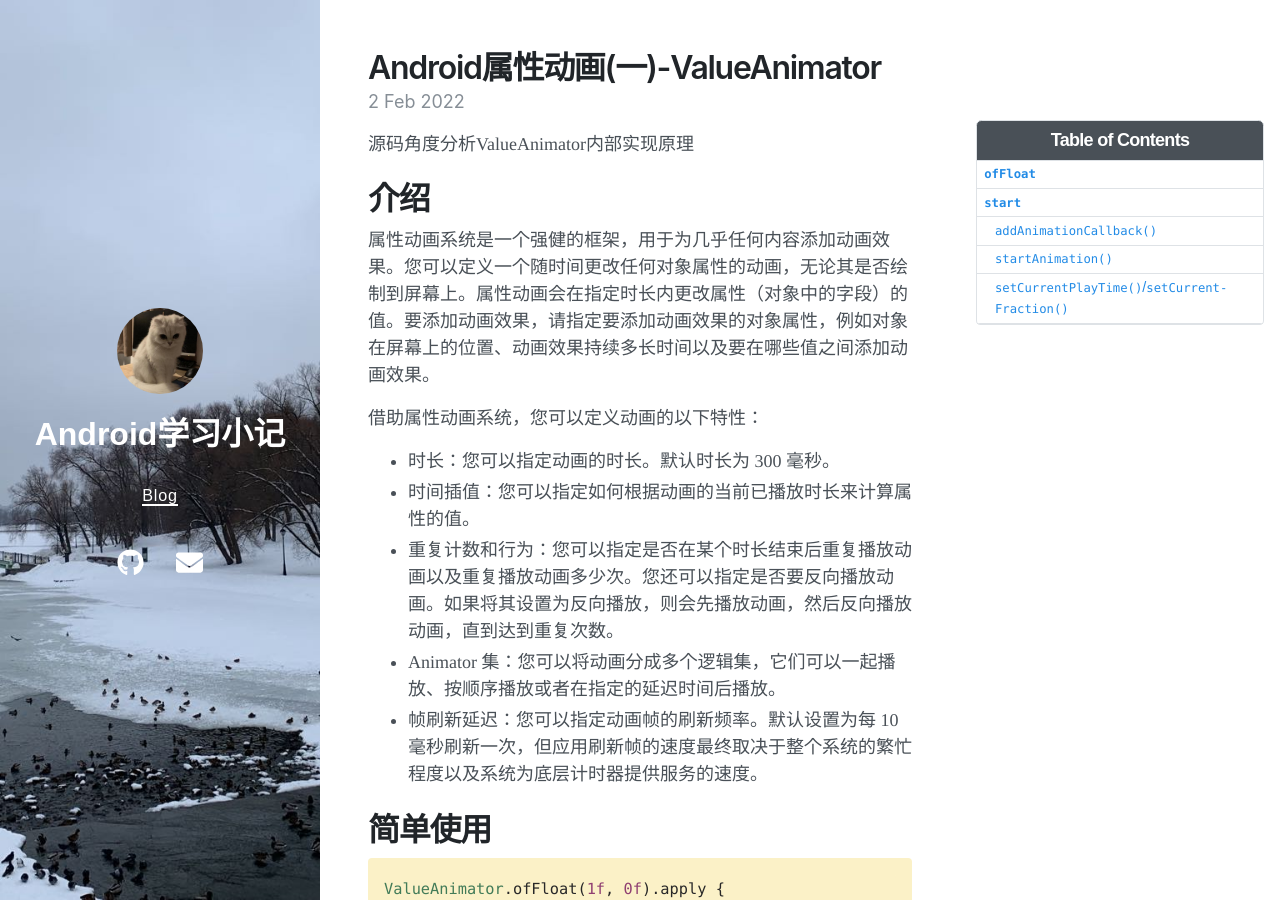
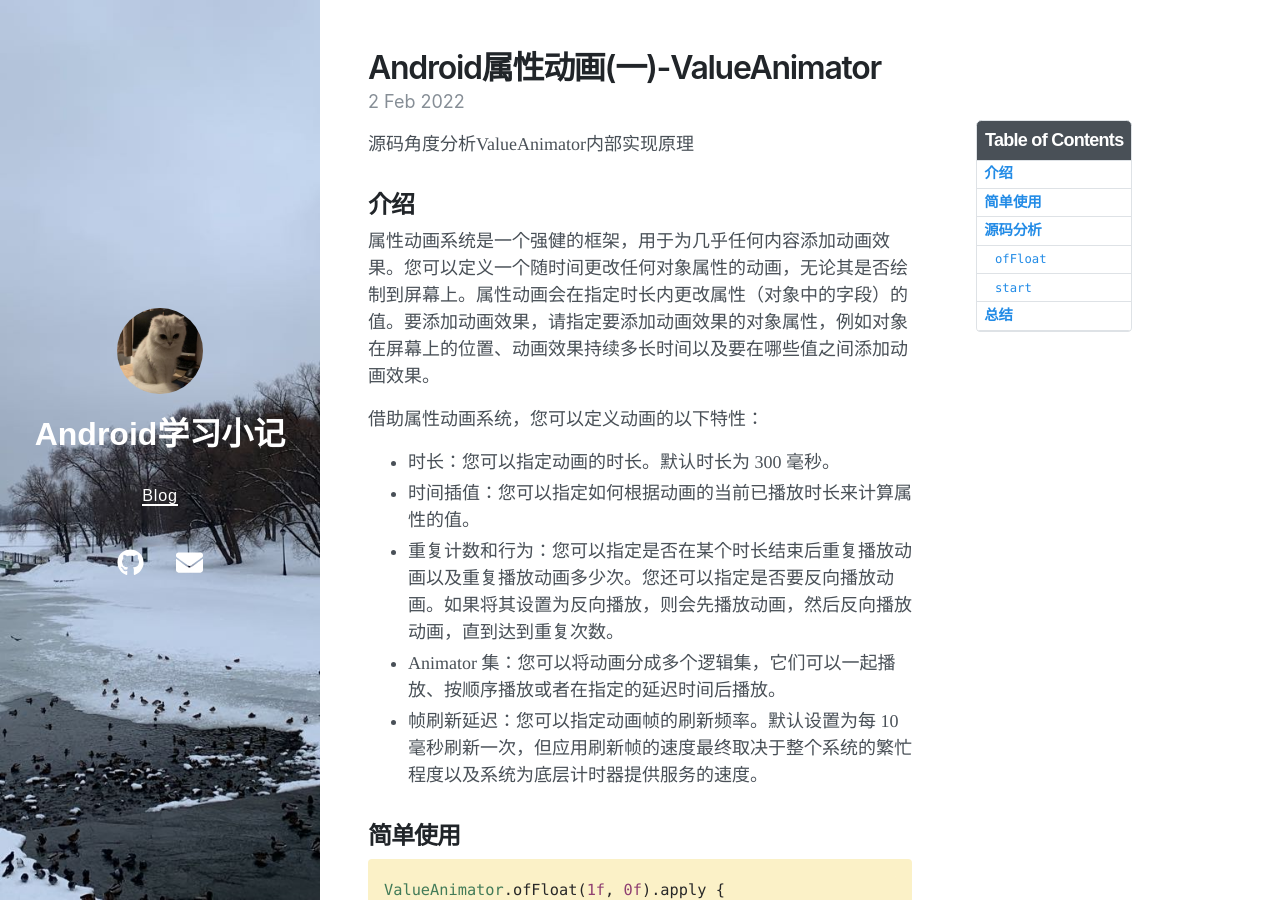
Before and after one commit to Bernie-sw-jiang/BernieJiang.github.io, a Jekyll site: the page built from _posts/2022-02-02-Android属性动画(一)-ValueAnimator.markdown, in a window 1280 px wide and 900 px high. Built offline with Jekyll 4.4.1, drawn with Linux system fonts in a browser that asks for light colours; nearby versions of some CDN libraries.

Commit message:
refactor: refactor style

````diff
--- a/_posts/2022-02-02-Android属性动画(一)-ValueAnimator.markdown
+++ b/_posts/2022-02-02-Android属性动画(一)-ValueAnimator.markdown
@@ -9,7 +9,7 @@ tags: [Android动画]
 
 
 
-# 介绍
+## 介绍
 
 属性动画系统是一个强健的框架，用于为几乎任何内容添加动画效果。您可以定义一个随时间更改任何对象属性的动画，无论其是否绘制到屏幕上。属性动画会在指定时长内更改属性（对象中的字段）的值。要添加动画效果，请指定要添加动画效果的对象属性，例如对象在屏幕上的位置、动画效果持续多长时间以及要在哪些值之间添加动画效果。
 
@@ -21,7 +21,7 @@ tags: [Android动画]
 - Animator 集：您可以将动画分成多个逻辑集，它们可以一起播放、按顺序播放或者在指定的延迟时间后播放。
 - 帧刷新延迟：您可以指定动画帧的刷新频率。默认设置为每 10 毫秒刷新一次，但应用刷新帧的速度最终取决于整个系统的繁忙程度以及系统为底层计时器提供服务的速度。
 
-# 简单使用
+## 简单使用
 
 ```kotlin
 ValueAnimator.ofFloat(1f, 0f).apply {
@@ -48,9 +48,9 @@ ValueAnimator.ofFloat(1f, 0f).apply {
 
 对于上述代码来说，Android开发同学应该再熟悉不过了，下面就以上述代码为出发点一窥属性动画的内部实现原理。
 
-# 源码分析
+## 源码分析
 
-## `ofFloat`
+### `ofFloat`
 
 从`ValueAnimator.ofFloat(1f, 0f)`看起
 
@@ -179,7 +179,7 @@ static class FloatKeyframe extends Keyframe {
 
 回过头继续看我们的demo,`ValueAnimator.setDuration()`, `setInterpolator()`, `addUpdateListener()`, `addListener()`都仅仅是在内部记了个变量，我们重点看下`ValueAnimator.start()`方法。
 
-## `start`
+### `start`
 
 ```java
 @Override
@@ -214,7 +214,7 @@ private void start(boolean playBackwards) {
 2. `startAnimation()`
 3. `setCurrentPlayTime(0)`/`setCurrentFraction(mSeekFraction)`
 
-###   `addAnimationCallback()`
+####   `addAnimationCallback()`
 
 ```java
 private void addAnimationCallback(long delay) {
@@ -441,7 +441,7 @@ public float getFloatValue(float fraction) {
 
 `addAnimationCallback()`方法到此结束，下面我们再看一下`ValueAnimator.start()`方法中调用的另外两个方法。
 
-### `startAnimation()`
+#### `startAnimation()`
 
 ```java
 private void start(boolean playBackwards) {
@@ -553,7 +553,7 @@ void init() {
 
 `startAnimation()`比较简单，仅做了一些初始化操作，标记动画已经开始运行了，并调用AnimatorListener.onAnimationStart()通知外部。
 
-### `setCurrentPlayTime()`/`setCurrentFraction()`
+#### `setCurrentPlayTime()`/`setCurrentFraction()`
 
 ```java
 // ValueAnimator
@@ -594,7 +594,7 @@ public void setCurrentFraction(float fraction) {
 
 可以看到无论是`setCurrentPlayTime()`还是`setCurrentFraction()`和之前`animateBasedOnTime()`的原理是一样的，都是先根据时间算出`fraction`，然后`PropertyValuesHolder`根据`fraction`算出动画值，并通过`AnimatorUpdateListener.onAnimationUpdate()`通知外部。
 
-# 总结
+## 总结
 ![ValueAnimator2](../../assets/img/ValueAnimator2.png)
 
 
````
Also changed, not shown: _config.yml (line endings or trailing spaces).
